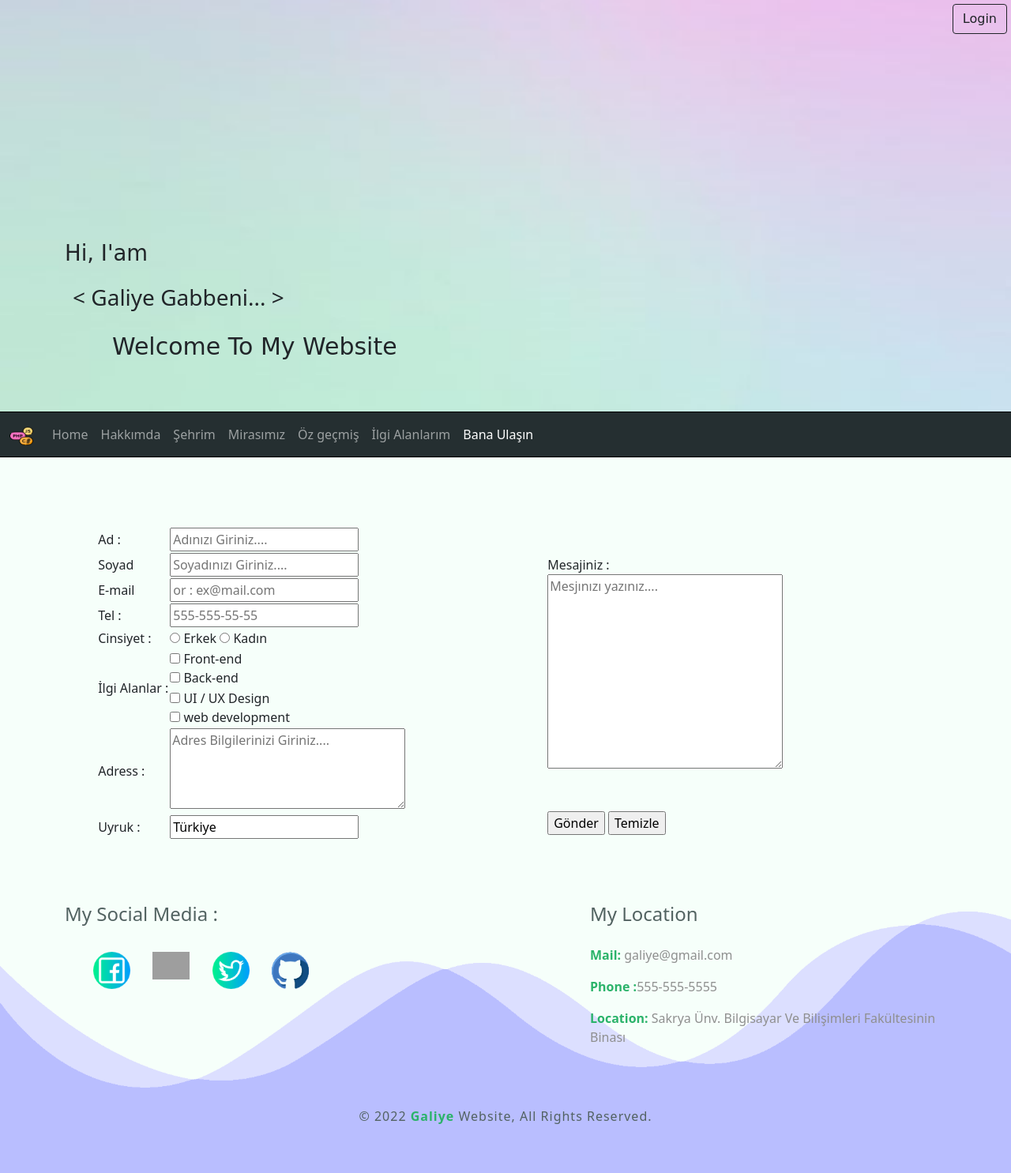
After one commit to ghalya-kb/Web_Tek.Proje, a PHP site: page /iletisim.htm in a window 1280 px wide. The commit adds this page. Shown: the whole page at 79% size. Run offline with PHP 8.4, Linux system fonts and the light colour scheme; grey boxes are pictures that could not be loaded.

Commit message:
iletişim sayfası

```diff
--- a/about-me.htm
+++ b/about-me.htm
@@ -63,7 +63,7 @@
                             <a class="nav-link" href="mirasimiz.htm">Mirasımız</a>
                             <a class="nav-link" href="oz-gecmis.htm">Öz geçmiş</a>
                             <a class="nav-link" href="#">İlgi Alanlarım</a>
-                            <a class="nav-link" href="#">Bana Ulaşın</a>
+                            <a class="nav-link" href="iletisim.htm">Bana Ulaşın</a>
                         </div>
                         </div>
                     </div>
@@ -136,7 +136,7 @@
                                 <p>
                                     Bir Diğer Hobim ise Resim Çizmek.
                                     <br>
-                                    Sanaçtılar Gibi Resim Çimiyorum Tabi Ama Resim Çizmeyi
+                                    Sanaçtılar Gibi Resim Çizemiyorum Tabi Ama Resim Çizmeyi
                                     Seviyorum.
                                 </p>
                             </div>
--- /dev/null
+++ b/css/iletisim.css
@@ -0,0 +1,12 @@
+.ulasin{
+    padding: 5% 20px 20px 8%;
+    background-color: #f6fffa;
+}
+
+.mesaj{
+    padding-top: 60px;
+}
+
+.ulasin table tr{
+    margin: 50px !important;
+}
--- /dev/null
+++ b/iletisim.htm
@@ -0,0 +1,241 @@
+<!DOCTYPE html>
+<html lang="tr">
+<head>
+    <meta charset="UTF-8">
+    <meta name="viewport" content="width=device-width, initial-scale=1.0">
+    <link href="https://cdn.jsdelivr.net/npm/bootstrap@5.1.3/dist/css/bootstrap.min.css" rel="stylesheet" integrity="sha384-1BmE4kWBq78iYhFldvKuhfTAU6auU8tT94WrHftjDbrCEXSU1oBoqyl2QvZ6jIW3" crossorigin="anonymous">
+    <link rel="stylesheet" href="css/style.css">
+    <link rel="stylesheet" href="css/iletisim.css">
+    <title>Galiye | İletişim</title>
+</head>
+<body>
+
+     <!--Start Header-->
+
+     <header>
+
+        <!--Start Slider-->
+
+            <div class="slider min-hw-100">
+                <div class="container-fluid">
+                    <div class="login">
+                    <a  href="login.htm">
+                        <button type="button" class="btn btn-outline-dark">
+                            Login
+                        </button>
+                    </a>
+                    </div>
+                </div>
+
+                <div class="container">
+                    <div class="row">
+                        <div class="col-md-5">
+                            <div class="intro">
+                                <p class="p1">Hi, I'am</p>
+                                <h3> &lt; Galiye Gabbeni... &gt;</h3>
+                                <p class="p2">Welcome To My Website</p>
+                            </div>
+                        </div>
+                    </div>
+                </div>
+                <hr>
+            </div>
+
+        <!--End Slider-->
+
+        <!--Start navigation-->
+
+            <nav class="navbar navbar-expand-lg navbar-dark bg-silver">
+            <div class="container-fluid">
+
+                <a class="navbar-brand" href="#">
+                <img src="image/coding-language.png" alt="" width="30" height="24">
+                </a>
+
+                <button class="navbar-toggler collapsed" type="button" data-bs-toggle="collapse" data-bs-target="#navbarNavAltMarkup" aria-controls="navbarNavAltMarkup" aria-expanded="false" aria-label="Toggle navigation">
+                <span class="navbar-toggler-icon"></span>
+                </button>
+                <div class="navbar-collapse collapse" id="navbarNavAltMarkup">
+                <div class="navbar-nav">
+                    <a class="nav-link" aria-current="page" href="ana-sayfa.htm">Home</a>
+                    <a class="nav-link" href="about-me.htm">Hakkımda</a>
+                    <a class="nav-link" href="sehrim.htm">Şehrim</a>
+                    <a class="nav-link" href="mirasimiz.htm">Mirasımız</a>
+                    <a class="nav-link" href="oz-gecmis.htm">Öz geçmiş</a>
+                    <a class="nav-link" href="#">İlgi Alanlarım</a>
+                    <a class="nav-link active" href="#">Bana Ulaşın</a>
+                </div>
+                </div>
+            </div>
+            </nav>
+            <hr>
+
+        <!--End navigation-->
+
+    </header>
+
+<!--End Haeder-->
+
+<!--Start Contact-->
+<div class="ulasin">
+        <form action="iletisim.js">
+            <div class="container">
+                <div class="row">
+                    <div class="col-md-6">
+                        <table>
+                            <tr>
+                                <td>
+                                    <label for="name">Ad :</label>
+                                </td>
+                                <td>
+                                    <input type="text" name="Name" id="name" placeholder="Adınızı Giriniz....">
+                                </td>
+                                <br>
+                            </tr>
+                            <tr>
+                                <td>
+                                    <label for="lastname">Soyad</label>
+                                </td>
+                                <td>
+                                    <input type="text" name="LastName" id="lastName" placeholder="Soyadınızı Giriniz....">
+                                </td>
+                            </tr>
+                            <tr>
+                                <td>
+                                    <label for="email">E-mail</label>
+                                </td>
+                                <td>
+                                    <input type="text" name="Email" id="email" placeholder="or : ex@mail.com">
+                                </td>
+                            </tr>
+                            <tr>
+                                <td>
+                                    <label for="name">Tel :</label>
+                                </td>
+                                <td>
+                                    <input type="text" name="Tel" id="tel" placeholder="555-555-55-55">
+                                </td>
+                            </tr>
+                            <tr>
+                                <td>
+                                    Cinsiyet :
+                                </td>
+                                <td>
+                                    <input type="radio" name="Cinsiyet" id="cisiyet" value="Erkek">
+                                    <label for="cinsiyet">Erkek</label>
+                                    <input type="radio" name="Cinsiyet" id="cisiyet" value="Kadın">
+                                    <label for="cinsiyet">Kadın</label>
+                                </td>
+                            </tr>
+                            <tr>
+                                <td rowspan="2">
+                                    İlgi Alanlar :
+                                </td>
+                                <td>
+                                    <input type="checkbox" name="IlgiAlan" id="ilgiAlan" value="Front-end">
+                                    <label for="IlgiAlan">Front-end</label>
+                                    <br>
+                                    <input type="checkbox" name="IlgiAlan" id="ilgiAlan" value="Back-end">
+                                    <label for="IlgiAlan">Back-end</label>
+                                </td>
+                            </tr>
+                            <tr>
+                                <td>
+                                    <input type="checkbox" name="IlgiAlan" id="ilgiAlan" value="UI / UX Design">
+                                    <label for="IlgiAlan">UI / UX Design</label>
+                                    <br>
+                                    <input type="checkbox" name="IlgiAlan" id="ilgiAlan" value="web development">
+                                    <label for="IlgiAlan"> web development</label>
+                                </td>
+                            </tr>
+                            <tr>
+                                <td>
+                                    <label for="IlgiAlan"> Adress :</label>
+                                </td>
+                                <td>
+                                    <textarea name="Adress" id="adress" rows="4" cols="30" placeholder="Adres Bilgilerinizi Giriniz...."></textarea>
+                                </td>
+                            </tr>
+                            <tr>
+                                <td>
+                                    <label for="Uyruk">Uyruk :</label>
+                                </td>
+                                <td>
+                                    <input list="uyruk" name="Uyruk" value="Türkiye">
+                                        <datalist id="uyruk">
+                                            <option value="Suriye">
+                                            <option value="Türkiye">
+                                            <option value="Almanya">
+                                            <option value="İspanya">
+                                            <option value="İtalya">
+                                        </datalist>
+                                </td>
+                            </tr>
+                        </table>
+                    </div>
+                    <div class="col-md-3">
+                        <div class="mesaj">
+                            <label for="Mesaj">Mesajiniz : </label>
+                            <textarea name="Mesaj" id="mesaj" cols="30" rows="10" placeholder="Mesjınızı yazınız...."></textarea>
+                        </div>
+                        <br><br>
+                        <input type="submit" name="" id="" value="Gönder">
+                        <input type="reset" name="" id="" value="Temizle">
+                    </div>
+                </div>
+            </div>
+        </form>
+    </div>
+
+    <!--Start Footer-->
+    <footer>
+        <div class="container">
+          <div class="row">
+
+            <div class="col-md-7">
+              <div class="footer-social">
+                <h4>My Social Media :</h4>
+                <ul>
+                  <li>
+                    <a href="https://www.facebook.com/" target="_blank"
+                    ><img src="image/facebook.png" alt=""></a>
+                  </li>
+                  <li>
+                    <a href="https://www.instagram.com/" target="_blank"
+                    ><img src="image/instagram.png" alt=""></a>
+                  </li>
+                  <li>
+                    <a href="https://twitter.com/" target="_blank"
+                    ><img src="image/twitter.png" alt=""></a>
+                  </li>
+                  <li>
+                  <a href="https://github.com/" target="_blank"
+                  ><img src="image/github.png" alt=""></a>
+                  </li>
+                </ul>
+              </div>
+            </div>
+
+            <div class="col-md-5">
+              <div class="footer-location">
+                <h4>My Location</h4>
+                <p class="mail"><b>Mail:</b> galiye@gmail.com</p>
+                <p><b>Phone :</b>555-555-5555</p>
+                <p><b>Location:</b> Sakrya Ünv. Bilgisayar Ve Bilişimleri Fakültesinin Binası</p>
+              </div>
+            </div>
+          </div>
+
+          <div class="row">
+            <div class="col-lg-12 text-center">
+              <div class="footer-copy">
+                © 2022 <b> Galiye </b>Website, All Rights Reserved.
+              </div>
+            </div>
+          </div>
+        </div>
+      </footer>
+
+    <!--End Footer-->
+</body>
+</html>
--- a/mirasimiz.htm
+++ b/mirasimiz.htm
@@ -57,7 +57,7 @@
                     <a class="nav-link active" href="#">Mirasımız</a>
                     <a class="nav-link" href="oz-gecmis.htm">Öz geçmiş</a>
                     <a class="nav-link" href="#">İlgi Alanlarım</a>
-                    <a class="nav-link" href="#">Bana Ulaşın</a>
+                    <a class="nav-link" href="iletisim.htm">Bana Ulaşın</a>
                     </div>
                 </div>
                 </div>
--- a/oz-gecmis.htm
+++ b/oz-gecmis.htm
@@ -62,7 +62,7 @@
                     <a class="nav-link" href="mirasimiz.htm">Mirasımız</a>
                     <a class="nav-link active" href="#">Öz geçmiş</a>
                     <a class="nav-link" href="#">İlgi Alanlarım</a>
-                    <a class="nav-link" href="#">Bana Ulaşın</a>
+                    <a class="nav-link" href="iletisim.htm">Bana Ulaşın</a>
                     </div>
                 </div>
                 </div>
--- a/sehrim.htm
+++ b/sehrim.htm
@@ -71,11 +71,11 @@
                                 <div class="navbar-nav">
                                 <a class="nav-link" aria-current="page" href="ana-sayfa.htm">Home</a>
                                 <a class="nav-link" href="about-me.htm">Hakkımda</a>
-                                <a class="nav-link active" href="#">Şehrim</a>
+                                <a class="nav-link" href="#">Şehrim</a>
                                 <a class="nav-link" href="mirasimiz.htm">Mirasımız</a>
                                 <a class="nav-link" href="oz-gecmis.htm">Öz geçmiş</a>
                                 <a class="nav-link" href="#">İlgi Alanlarım</a>
-                                <a class="nav-link" href="#">Bana Ulaşın</a>
+                                <a class="nav-link" href="iletisim.htm">Bana Ulaşın</a>
                                 </div>
                             </div>
                         </div>
```
Also changed, not shown: ana-sayfa.htm (+5 -5 lines), login.php (+8 -3 lines), sehrim-slider1.htm (+14 -46 lines), sehrim-slider2.htm (+14 -46 lines), sehrim-slider3.htm (+16 -46 lines), sehrim-slider4.htm (+14 -45 lines), iletisim.js (added).
